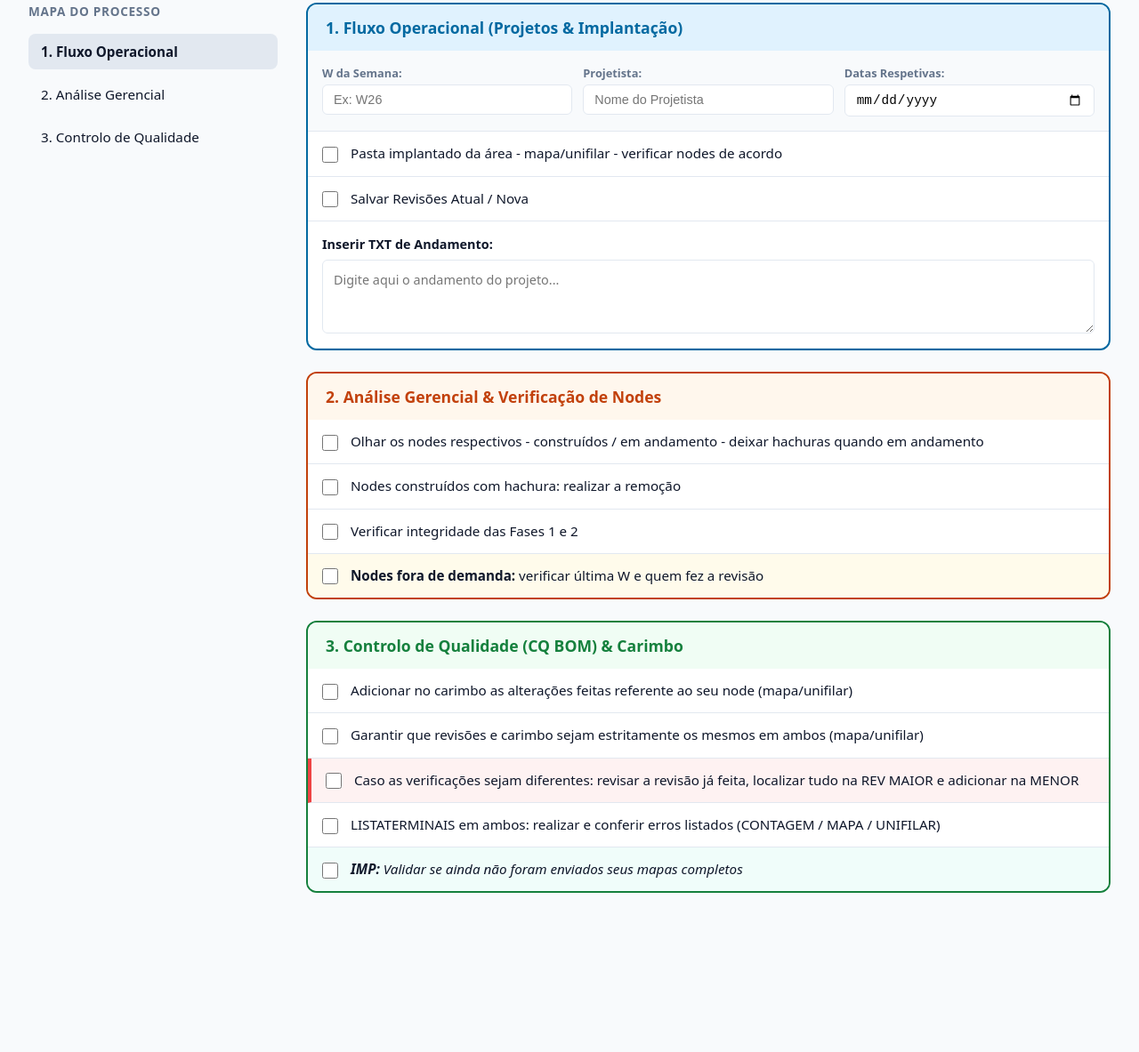
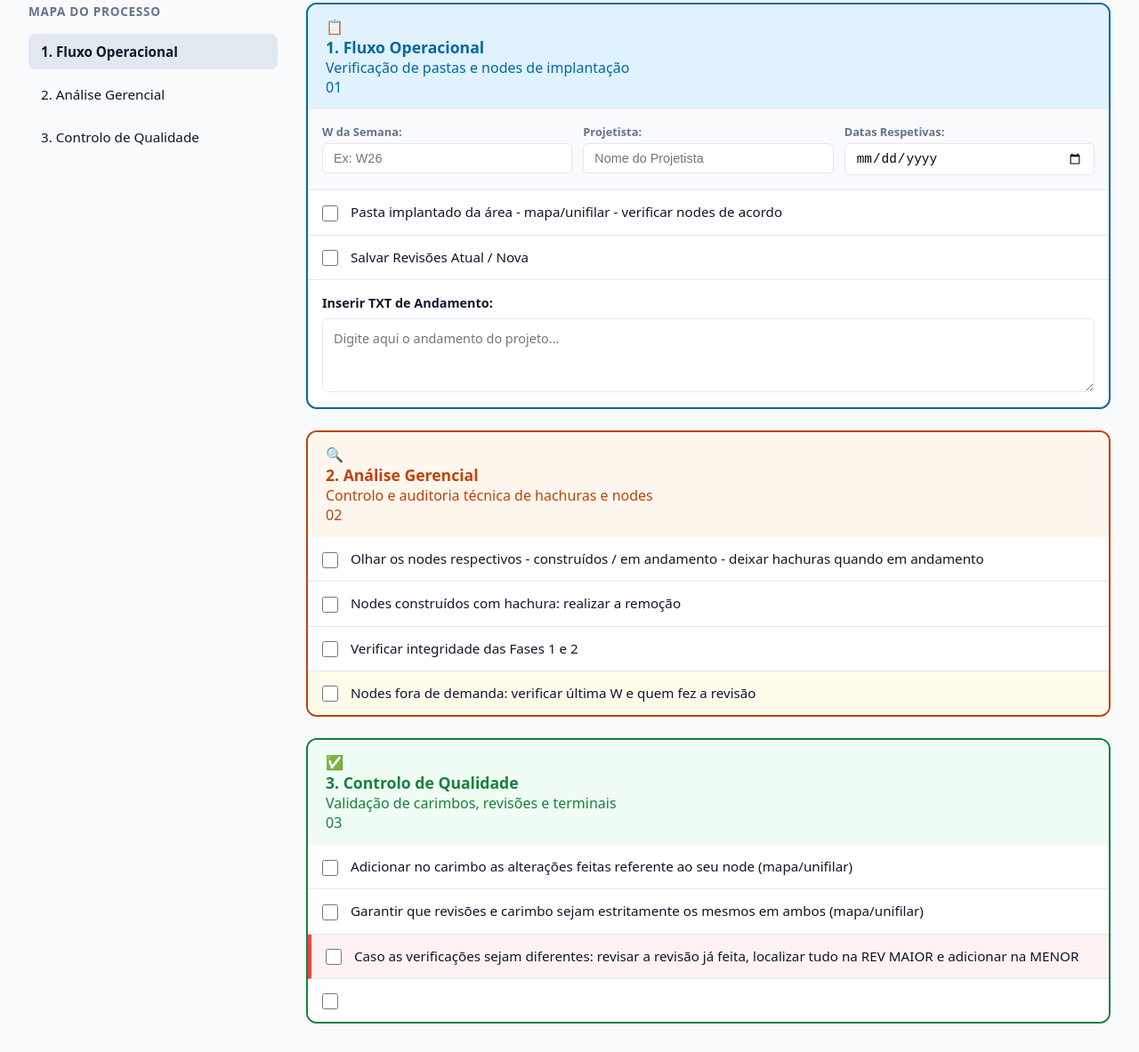
Before and after one commit to 0semn0me/de.check, a plain HTML site: page index.html in a window 1280 px wide. Shown: the part 29-1212 px from the top of the page at 89% size. Before the commit the page ends 1065 px from the top, so only its background shows below. Drawn offline with Linux system fonts and the light colour scheme.

Commit message:
Update index.html

```diff
--- a/index.html
+++ b/index.html
@@ -8,14 +8,20 @@
 </head>
 <body>
 
+    <!-- Overlay escuro atrás do sidebar no mobile -->
+    <div id="sidebarOverlay" class="sidebar-overlay"></div>
+
     <!-- Barra de Topo Fixa (Apenas para Dispositivos Móveis) -->
     <header class="mobile-header">
         <button id="menuToggle" class="hamburger-btn" aria-label="Abrir mapa do checklist" aria-expanded="false">
-            <span></span>
-            <span></span>
-            <span></span>
+            <!-- SVG Inline substitui os spans antigos para animações mais estáveis -->
+            <svg viewBox="0 0 24 24" width="24" height="24" stroke="currentColor" stroke-width="2.5" fill="none" stroke-linecap="round" stroke-linejoin="round" class="hamburger-svg">
+                <line x1="3" y1="12" x2="21" y2="12" class="line-mid"></line>
+                <line x1="3" y1="6" x2="21" y2="6" class="line-top"></line>
+                <line x1="3" y1="18" x2="21" y2="18" class="line-bottom"></line>
+            </svg>
         </button>
-        <h1 class="mobile-title">Resolução de Casos</h1>
+        <h1 id="mobileTitle" class="mobile-title">Resolução de Casos</h1>
     </header>
 
     <!-- Contentor Principal da Aplicação -->
@@ -31,16 +37,23 @@
             </div>
         </nav>
 
-        <!-- 2. CONTENTOR DE PLANILHAS (Tudo visível e harmonioso) -->
+        <!-- 2. CONTENTOR DE PLANILHAS (Hierarquizado e Harmonioso) -->
         <main class="spreadsheet-container">
 
             <!-- SECÇÃO 1: OPERACIONAL (Identidade Azul) -->
             <section id="rumo-triagem" class="case-section section-triagem">
                 <div class="section-banner">
-                    <h2>1. Fluxo Operacional (Projetos & Implantação)</h2>
+                    <div class="banner-content">
+                        <span class="banner-icon">📋</span>
+                        <div class="banner-titles">
+                            <h2>1. Fluxo Operacional</h2>
+                            <p class="banner-subtitle">Verificação de pastas e nodes de implantação</p>
+                        </div>
+                    </div>
+                    <span class="section-number">01</span>
                 </div>
 
-                <!-- Bloco de Filtros da Semana (Inputs integrados na Planilha) -->
+                <!-- Bloco de Filtros da Semana -->
                 <div class="spreadsheet-meta-inputs">
                     <div class="meta-field">
                         <label>W da Semana:</label>
@@ -58,12 +71,20 @@
 
                 <div class="table-wrapper">
                     <div class="table-row">
-                        <div class="cell-check"><input type="checkbox" id="op_1" class="dynamic-save"></div>
-                        <div class="cell-text"><label for="op_1">Pasta implantado da área - mapa/unifilar - verificar nodes de acordo</label></div>
+                        <div class="cell-check">
+                            <input type="checkbox" id="op_1" class="dynamic-save custom-checkbox">
+                        </div>
+                        <div class="cell-text">
+                            <label for="op_1" class="text-main-label">Pasta implantado da área - mapa/unifilar - verificar nodes de acordo</label>
+                        </div>
                     </div>
                     <div class="table-row">
-                        <div class="cell-check"><input type="checkbox" id="op_2" class="dynamic-save"></div>
-                        <div class="cell-text"><label for="op_2">Salvar Revisões Atual / Nova</label></div>
+                        <div class="cell-check">
+                            <input type="checkbox" id="op_2" class="dynamic-save custom-checkbox">
+                        </div>
+                        <div class="cell-text">
+                            <label for="op_2" class="text-main-label">Salvar Revisões Atual / Nova</label>
+                        </div>
                     </div>
                     <!-- Campo Especial para o Texto de Andamento -->
                     <div class="table-row-special">
@@ -76,24 +97,47 @@
             <!-- SECÇÃO 2: GERENCIAL (Identidade Laranja) -->
             <section id="rumo-tecnico" class="case-section section-tecnico">
                 <div class="section-banner">
-                    <h2>2. Análise Gerencial & Verificação de Nodes</h2>
+                    <div class="banner-content">
+                        <span class="banner-icon">🔍</span>
+                        <div class="banner-titles">
+                            <h2>2. Análise Gerencial</h2>
+                            <p class="banner-subtitle">Controlo e auditoria técnica de hachuras e nodes</p>
+                        </div>
+                    </div>
+                    <span class="section-number">02</span>
                 </div>
                 <div class="table-wrapper">
                     <div class="table-row">
-                        <div class="cell-check"><input type="checkbox" id="ger_1" class="dynamic-save"></div>
-                        <div class="cell-text"><label for="ger_1">Olhar os nodes respectivos - construídos / em andamento - deixar hachuras quando em andamento</label></div>
+                        <div class="cell-check">
+                            <input type="checkbox" id="ger_1" class="dynamic-save custom-checkbox">
+                        </div>
+                        <div class="cell-text">
+                            <label for="ger_1" class="text-main-label">Olhar os nodes respectivos - construídos / em andamento - deixar hachuras quando em andamento</label>
+                        </div>
                     </div>
                     <div class="table-row">
-                        <div class="cell-check"><input type="checkbox" id="ger_2" class="dynamic-save"></div>
-                        <div class="cell-text"><label for="ger_2">Nodes construídos com hachura: realizar a remoção</label></div>
+                        <div class="cell-check">
+                            <input type="checkbox" id="ger_2" class="dynamic-save custom-checkbox">
+                        </div>
+                        <div class="cell-text">
+                            <label for="ger_2" class="text-main-label">Nodes construídos com hachura: realizar a remoção</label>
+                        </div>
                     </div>
                     <div class="table-row">
-                        <div class="cell-check"><input type="checkbox" id="ger_3" class="dynamic-save"></div>
-                        <div class="cell-text"><label for="ger_3">Verificar integridade das Fases 1 e 2</label></div>
+                        <div class="cell-check">
+                            <input type="checkbox" id="ger_3" class="dynamic-save custom-checkbox">
+                        </div>
+                        <div class="cell-text">
+                            <label for="ger_3" class="text-main-label">Verificar integridade das Fases 1 e 2</label>
+                        </div>
                     </div>
                     <div class="table-row warning-row">
-                        <div class="cell-check"><input type="checkbox" id="ger_4" class="dynamic-save"></div>
-                        <div class="cell-text"><label for="ger_4"><strong>Nodes fora de demanda:</strong> verificar última W e quem fez a revisão</label></div>
+                        <div class="cell-check">
+                            <input type="checkbox" id="ger_4" class="dynamic-save custom-checkbox">
+                        </div>
+                        <div class="cell-text">
+                            <label for="ger_4" class="text-warning-label">Nodes fora de demanda: verificar última W e quem fez a revisão</label>
+                        </div>
                     </div>
                 </div>
             </section>
@@ -101,35 +145,40 @@
             <!-- SECÇÃO 3: QUALIDADE & FECHO (Identidade Verde) -->
             <section id="rumo-operacional" class="case-section section-operacional">
                 <div class="section-banner">
-                    <h2>3. Controlo de Qualidade (CQ BOM) & Carimbo</h2>
+                    <div class="banner-content">
+                        <span class="banner-icon">✅</span>
+                        <div class="banner-titles">
+                            <h2>3. Controlo de Qualidade</h2>
+                            <p class="banner-subtitle">Validação de carimbos, revisões e terminais</p>
+                        </div>
+                    </div>
+                    <span class="section-number">03</span>
                 </div>
                 <div class="table-wrapper">
                     <div class="table-row">
-                        <div class="cell-check"><input type="checkbox" id="cq_1" class="dynamic-save"></div>
-                        <div class="cell-text"><label for="cq_1">Adicionar no carimbo as alterações feitas referente ao seu node (mapa/unifilar)</label></div>
+                        <div class="cell-check">
+                            <input type="checkbox" id="cq_1" class="dynamic-save custom-checkbox">
+                        </div>
+                        <div class="cell-text">
+                            <label for="cq_1" class="text-main-label">Adicionar no carimbo as alterações feitas referente ao seu node (mapa/unifilar)</label>
+                        </div>
                     </div>
                     <div class="table-row">
-                        <div class="cell-check"><input type="checkbox" id="cq_2" class="dynamic-save"></div>
-                        <div class="cell-text"><label for="cq_2">Garantir que revisões e carimbo sejam estritamente os mesmos em ambos (mapa/unifilar)</label></div>
+                        <div class="cell-check">
+                            <input type="checkbox" id="cq_2" class="dynamic-save custom-checkbox">
+                        </div>
+                        <div class="cell-text">
+                            <label for="cq_2" class="text-main-label">Garantir que revisões e carimbo sejam estritamente os mesmos em ambos (mapa/unifilar)</label>
+                        </div>
                     </div>
                     <div class="table-row alert-row">
-                        <div class="cell-check"><input type="checkbox" id="cq_3" class="dynamic-save"></div>
-                        <div class="cell-text"><label for="cq_3">Caso as verificações sejam diferentes: revisar a revisão já feita, localizar tudo na REV MAIOR e adicionar na MENOR</label></div>
+                        <div class="cell-check">
+                            <input type="checkbox" id="cq_3" class="dynamic-save custom-checkbox">
+                        </div>
+                        <div class="cell-text">
+                            <label for="cq_3" class="text-alert-label">Caso as verificações sejam diferentes: revisar a revisão já feita, localizar tudo na REV MAIOR e adicionar na MENOR</label>
+                        </div>
                     </div>
                     <div class="table-row">
-                        <div class="cell-check"><input type="checkbox" id="cq_4" class="dynamic-save"></div>
-                        <div class="cell-text"><label for="cq_4">LISTATERMINAIS em ambos: realizar e conferir erros listados (CONTAGEM / MAPA / UNIFILAR)</label></div>
-                    </div>
-                    <div class="table-row info-row">
-                        <div class="cell-check"><input type="checkbox" id="cq_5" class="dynamic-save"></div>
-                        <div class="cell-text"><label for="cq_5"><strong>IMP:</strong> Validar se ainda não foram enviados seus mapas completos</label></div>
-                    </div>
-                </div>
-            </section>
-
-        </main>
-    </div>
-
-    <script src="./script.js"></script>
-</body>
-</html>
+                        <div class="cell-check">
+                            <input type="checkbox" id="cq_4" class="dynamic-save custom-checkbox">
```
